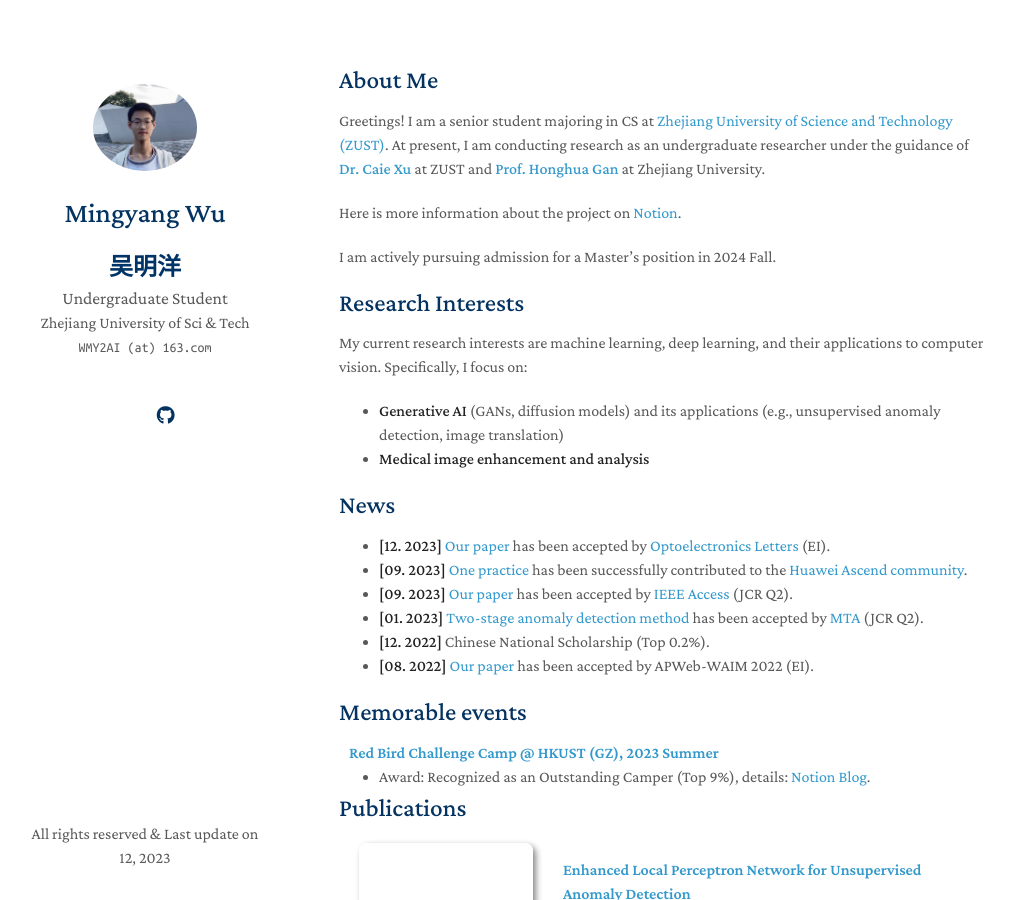
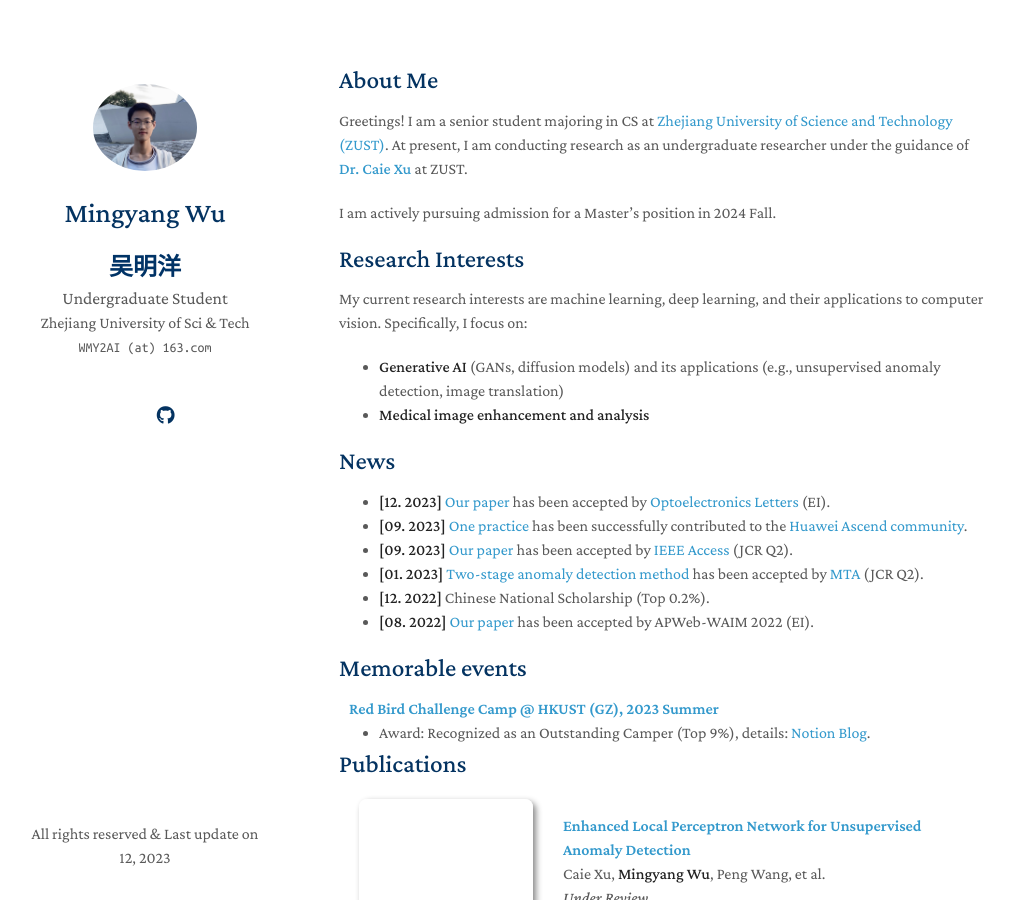
Before and after one commit to mingyang5/mingyang5.github.io, a Jekyll site: the page built from index.md, in a window 1280 px wide and 900 px high. Shown: the whole window, without its empty margins (131-1145 px from the left). Built offline with Jekyll 4.4.1, drawn with Linux system fonts in a browser that asks for light colours; nearby versions of some CDN libraries; a style sheet for code colours, icons or effects is not loaded; our own code applies the rules of GitHub Pages for plain Markdown files.

Commit message:
Update index.md

```diff
--- a/index.md
+++ b/index.md
@@ -4,9 +4,7 @@ layout: homepage
 
 ## About Me
 
-Greetings! I am a senior student majoring in CS at [Zhejiang University of Science and Technology (ZUST)](https://www.zust.edu.cn/). At present, I am conducting research as an undergraduate researcher under the guidance of **[Dr. Caie Xu](https://dblp.org/pid/210/3757.html)** at ZUST and **[Prof. Honghua Gan](https://person.zju.edu.cn/0001013)** at Zhejiang University.
-
-Here is more information about the project on [Notion](https://mingyangwu.notion.site/mingyangwu/Mingyang-Wu-ef040699379a4eba875f5e1d72deb2ce).
+Greetings! I am a senior student majoring in CS at [Zhejiang University of Science and Technology (ZUST)](https://www.zust.edu.cn/). At present, I am conducting research as an undergraduate researcher under the guidance of **[Dr. Caie Xu](https://dblp.org/pid/210/3757.html)** at ZUST.
 
 I am actively pursuing admission for a Master's position in 2024 Fall.
 
```
